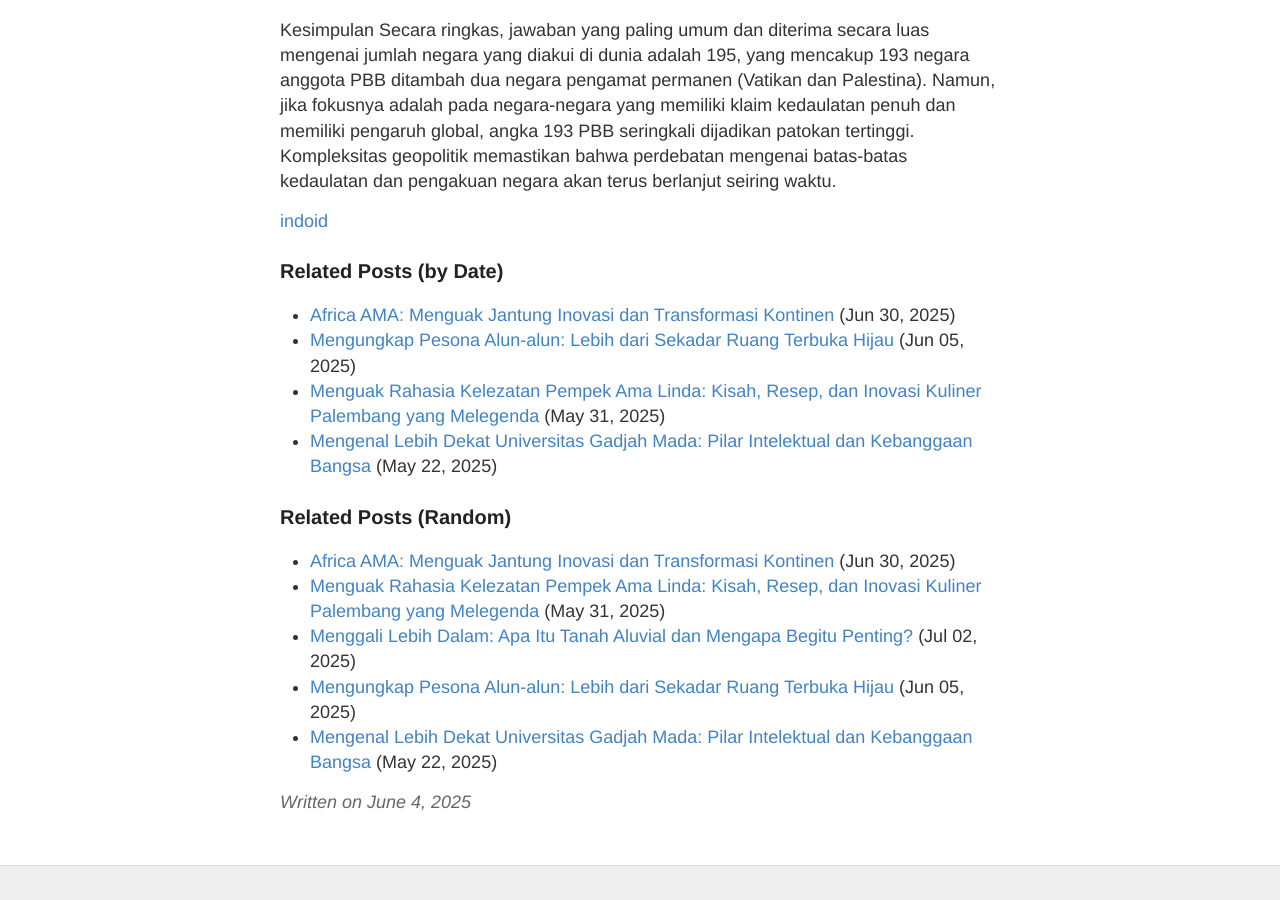
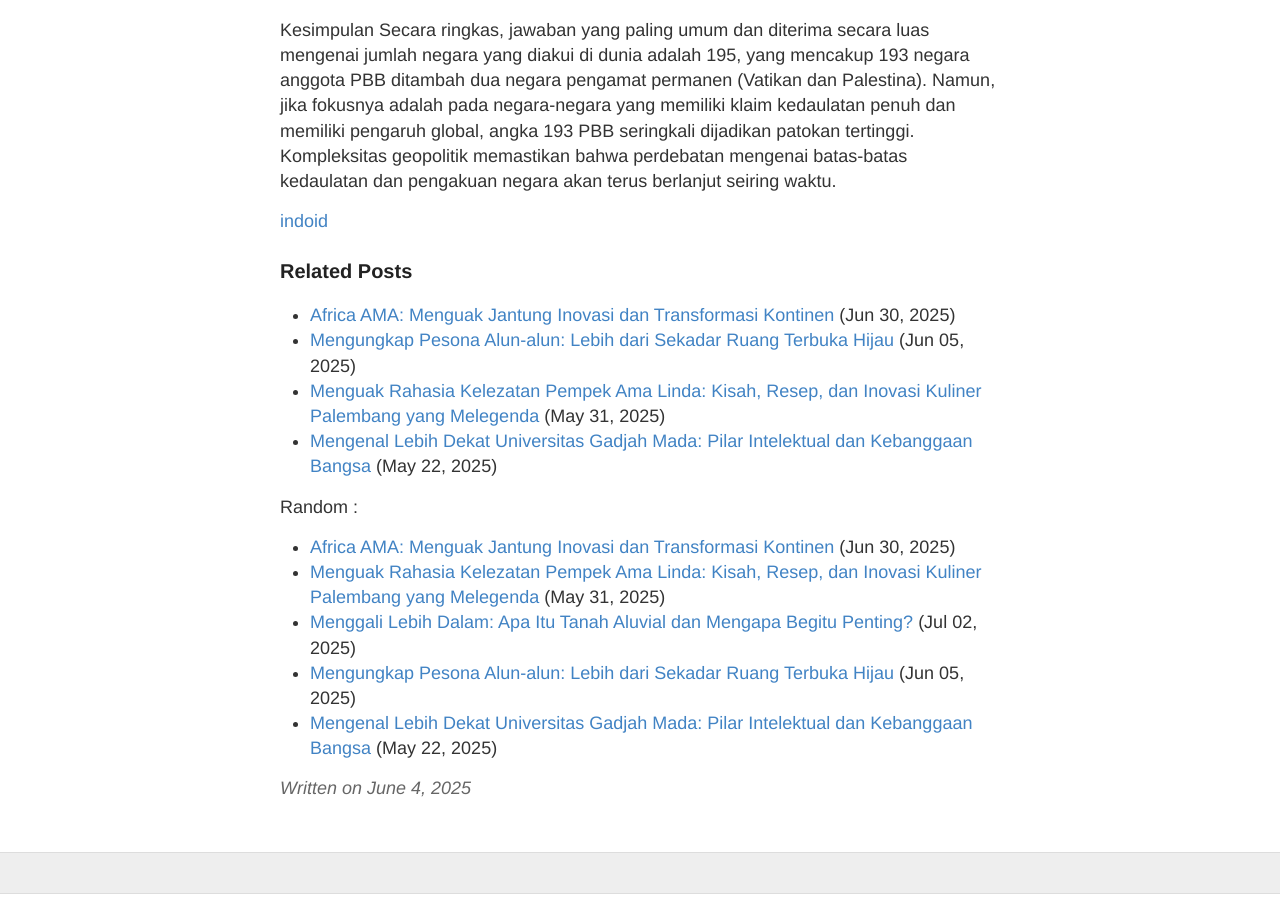
Before and after one commit to uqnq/cinta, a Jekyll site: the page built from _posts/2025-06-04-jumlah-negara.md, in a window 1280 px wide and 900 px high, scrolled down 1933 px. Built offline with Jekyll 4.4.1, drawn with Linux system fonts in a browser that asks for light colours.

Commit message:
Update post.html

```diff
--- a/_layouts/post.html
+++ b/_layouts/post.html
@@ -38,7 +38,7 @@ layout: default
 {% assign start_index = current_index | minus: 2 %}
 {% assign end_index = current_index | plus: 2 %}
 
-<h3>Related Posts (by Date)</h3>
+<h3>Related Posts</h3>
 <ul>
 {% for i in (start_index..end_index) %}
   {% assign related_post = site.posts[i] %}
@@ -51,7 +51,7 @@ layout: default
 {% endfor %}
 </ul>
 
-<h3>Related Posts (Random)</h3>
+Random :
 <ul>
   {% assign shuffled_posts = site.posts | sample: 5 %}
   {% for post in shuffled_posts %}
```
